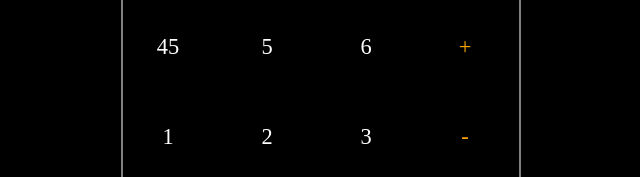
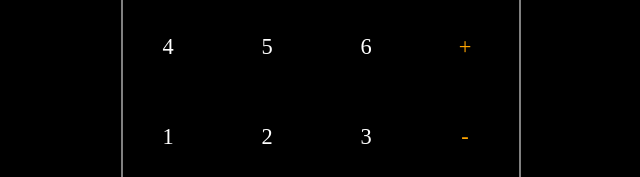
Before and after one commit to MEHAKSAHOTRA/calculator-js, a plain HTML site: page index.html in a window 1280 px wide. Shown: the part 340-517 px from the top of the page, 319-959 px from the left. Drawn offline with nearby package versions, Linux system fonts and the light colour scheme.

Commit message:
Update index.html

```diff
--- a/index.html
+++ b/index.html
@@ -26,7 +26,7 @@
 			<button class="number"> 9 </button>
 			<button class="operation" id="color"> x </button>
 
-			<button class="number"> 45 </button>
+			<button class="number"> 4 </button>
 			<button class="number"> 5</button>
 			<button class="number" > 6</button>
 			<button class="operation" id="color"> + </button>
```
